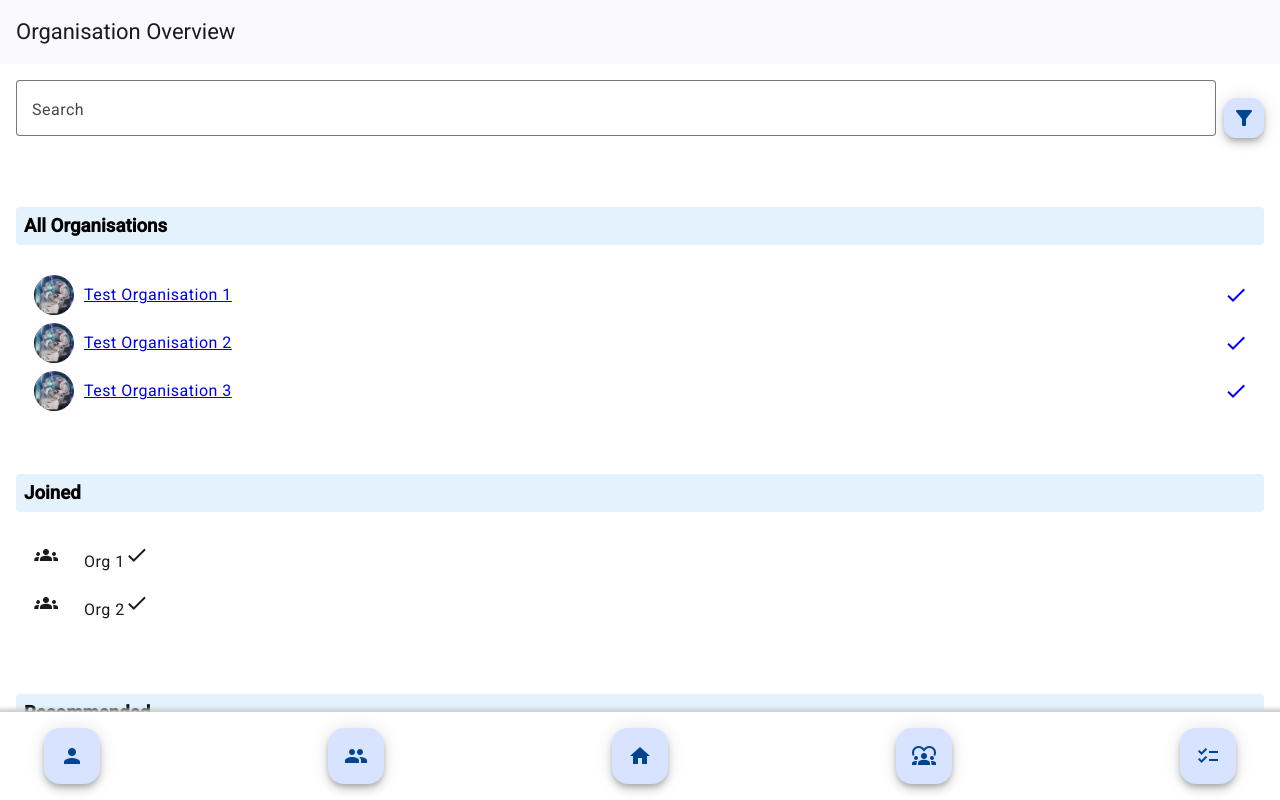
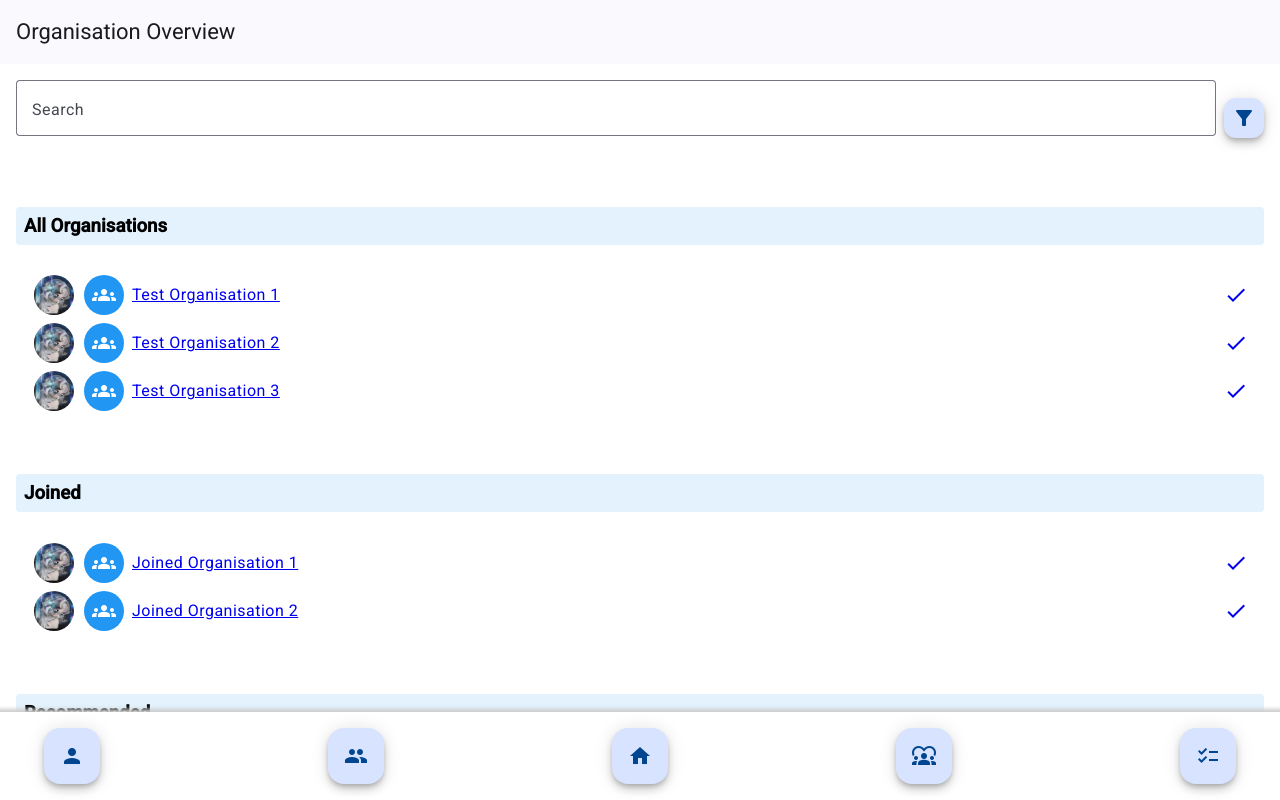
Before and after one commit to Thinum/master_volunteer_app, an Angular app in the folder angular-frontend-new/: page /organisations in a window 1280 px wide. Built offline with nearby package versions, Linux system fonts and the light colour scheme.

Commit message:
Added organisation-list component

```diff
--- /dev/null
+++ b/angular-frontend-new/src/app/components/organisations/organisations-overview/organisation-list/organisation-list.component.css
@@ -0,0 +1,64 @@
+.section {
+  padding: 16px;
+}
+
+.section-title {
+  background-color: #e3f2fd;
+  padding: 8px;
+  border-radius: 4px;
+}
+
+mat-list-item {
+  display: flex;
+  align-items: center;
+  justify-content: center;
+}
+
+.organisation-list-element {
+  display: flex;
+  align-items: center;
+  ::ng-deep mat-icon {
+    text-decoration: none;
+  }
+}
+
+.avatar {
+  width: 40px;
+  height: 40px;
+  border-radius: 50%;
+  margin-right: 8px;
+  object-fit: cover;
+  display: inline-block;
+  vertical-align: middle;
+  background-color: transparent;
+  border: 2px solid transparent;
+}
+
+.avatar-placeholder {
+  background-color: #2196f3;
+  color: white;
+  display: flex;
+  padding: 8px;
+  border-radius: 50%;
+  margin-right: 8px;
+}
+
+.spacer {
+  flex: 1;
+}
+
+.bottom-toolbar {
+  display: flex;
+  justify-content: space-around;
+  position: fixed;
+  bottom: 0;
+  width: 100%;
+}
+
+a {
+  text-decoration: none;
+}
+
+a .link-text {
+  text-decoration: underline;
+}
--- /dev/null
+++ b/angular-frontend-new/src/app/components/organisations/organisations-overview/organisation-list/organisation-list.component.html
@@ -0,0 +1,14 @@
+<div class="section">
+  <h3 class="section-title">{{sectionTitle}}</h3>
+  <mat-list>
+    <mat-list-item *ngFor="let org of organisationsList">
+      <a class="organisation-list-element" routerLink="{{org.id}}" routerLinkActive="active" ariaCurrentWhenActive="page">
+        <img src="test.png" alt="Groups Icon" class="avatar"/>
+        <mat-icon class="avatar-placeholder">groups</mat-icon>
+        <span class="link-text">{{ org.orgName }}</span>
+        <span class="spacer"></span>
+        <mat-icon color="primary">check</mat-icon>
+      </a>
+    </mat-list-item>
+  </mat-list>
+</div>
--- /dev/null
+++ b/angular-frontend-new/src/app/components/organisations/organisations-overview/organisation-list/organisation-list.component.ts
@@ -0,0 +1,29 @@
+import {Component, Input} from '@angular/core';
+import {MatIcon} from "@angular/material/icon";
+import {MatList, MatListItem} from "@angular/material/list";
+import {NgForOf} from "@angular/common";
+import {RouterLink, RouterLinkActive} from "@angular/router";
+import {Organisation} from '../../../../models/organisations.model';
+
+@Component({
+  selector: 'app-organisation-list',
+    imports: [
+        MatIcon,
+        MatList,
+        MatListItem,
+        NgForOf,
+        RouterLink,
+        RouterLinkActive
+    ],
+  templateUrl: './organisation-list.component.html',
+  styleUrl: './organisation-list.component.css'
+})
+export class OrganisationListComponent {
+    @Input() organisationsList?: Organisation[];
+    @Input() sectionTitle?: string;
+
+    doesUrlExist(url: string): boolean{
+        return false;
+
+    }
+}
--- a/angular-frontend-new/src/app/components/organisations/organisations-overview/organisations-overview.component.css
+++ b/angular-frontend-new/src/app/components/organisations/organisations-overview/organisations-overview.component.css
@@ -8,65 +8,3 @@
   flex: 1;
   margin-right: 8px;
 }
-
-.section {
-  padding: 16px;
-}
-
-.section-title {
-  background-color: #e3f2fd;
-  padding: 8px;
-  border-radius: 4px;
-}
-
-mat-list-item {
-  display: flex;
-  align-items: center;
-  justify-content: center;
-}
-
-.organisation-list-element {
-  display: flex;
-  align-items: center;
-}
-
-.avatar {
-  width: 40px;
-  height: 40px;
-  border-radius: 50%;
-  margin-right: 8px;
-  object-fit: cover;
-  display: inline-block;
-  vertical-align: middle;
-  background-color: transparent;
-  border: 2px solid transparent;
-}
-
-.avatar-placeholder {
-  background-color: #2196f3;
-  color: white;
-  display: flex;
-  padding: 8px;
-  border-radius: 50%;
-  margin-right: 8px;
-}
-
-.spacer {
-  flex: 1;
-}
-
-.bottom-toolbar {
-  display: flex;
-  justify-content: space-around;
-  position: fixed;
-  bottom: 0;
-  width: 100%;
-}
-
-a {
-  text-decoration: none;
-}
-
-a .link-text {
-  text-decoration: underline;
-}
--- a/angular-frontend-new/src/app/components/organisations/organisations-overview/organisations-overview.component.html
+++ b/angular-frontend-new/src/app/components/organisations/organisations-overview/organisations-overview.component.html
@@ -12,44 +12,8 @@
   </button>
 </div>
 
-<div class="section">
-  <h3 class="section-title">All Organisations</h3>
-  <mat-list>
-    <mat-list-item *ngFor="let org of organisationsFiltered">
-        <a class="organisation-list-element" routerLink="{{org.id}}" routerLinkActive="active" ariaCurrentWhenActive="page">
-          <!--<mat-icon class="avatar-placeholder">groups</mat-icon>-->
-          <img src="test.png" alt="Groups Icon" class="avatar"/>
-          <span class="link-text">{{ org.orgName }}</span>
-          <span class="spacer"></span>
-          <mat-icon color="primary">check</mat-icon>
-        </a>
-    </mat-list-item>
-  </mat-list>
-</div>
+<app-organisation-list [organisationsList]="organisationsFiltered" [sectionTitle]="'All Organisations'"/>
 
-<!-- Joined Organisations -->
-<div class="section">
-  <h3 class="section-title">Joined</h3>
-  <mat-list>
-    <mat-list-item *ngFor="let org of joinedOrganisations">
-      <mat-icon class="avatar">groups</mat-icon>
-      <span>{{ org.name }}</span>
-      <span class="spacer"></span>
-      <mat-icon color="primary">check</mat-icon>
-    </mat-list-item>
-  </mat-list>
-</div>
+<app-organisation-list [organisationsList]="joinedOrganisations" [sectionTitle]="'Joined'"/>
 
-<!-- Recommended Organisations -->
-<div class="section">
-  <h3 class="section-title">Recommended</h3>
-  <mat-list>
-    <mat-list-item *ngFor="let org of recommendedOrganisations">
-      <mat-icon class="avatar">groups</mat-icon>
-      <span>{{ org.name }}</span>
-      <span class="spacer"></span>
-      <mat-icon color="accent">thumb_up</mat-icon>
-      <mat-icon color="accent">emoji_emotions</mat-icon>
-    </mat-list-item>
-  </mat-list>
-</div>
+<app-organisation-list [organisationsList]="recommendedOrganisations" [sectionTitle]="'Recommended'"/>
--- a/angular-frontend-new/src/app/components/organisations/organisations-overview/organisations-overview.component.ts
+++ b/angular-frontend-new/src/app/components/organisations/organisations-overview/organisations-overview.component.ts
@@ -8,21 +8,18 @@ import {NgForOf} from '@angular/common';
 import {OrganisationService} from '../../../services/api/organisation.service';
 import {Organisation} from '../../../models/organisations.model';
 import {RouterLink, RouterLinkActive} from '@angular/router';
+import {OrganisationListComponent} from './organisation-list/organisation-list.component';
 
 @Component({
   selector: 'app-organisations-overview',
   imports: [
     MatIcon,
-    MatListItem,
-    MatList,
     MatLabel,
     MatFormField,
     MatInput,
     MatButton,
     MatMiniFabButton,
-    NgForOf,
-    RouterLink,
-    RouterLinkActive
+    OrganisationListComponent
   ],
   templateUrl: './organisations-overview.component.html',
   styleUrl: './organisations-overview.component.css'
@@ -35,14 +32,54 @@ export class OrganisationsOverviewComponent implements OnInit{
 
   }
 
-  joinedOrganisations = [
-    { name: 'Org 1', joined: true },
-    { name: 'Org 2', joined: true }
+  joinedOrganisations: Organisation[] = [
+    {
+      id: 3,
+      orgName: "Joined Organisation 1",
+      location: {
+        lat: 0,
+        lon: 0
+      },
+      createdAt: "",
+      body: "This is an organisation 1",
+      deactivated: false
+    },
+    {
+      id: 4,
+      orgName: "Joined Organisation 2",
+      location: {
+        lat: 0,
+        lon: 0
+      },
+      createdAt: "",
+      body: "This is an organisation 2",
+      deactivated: false
+    }
   ];
 
-  recommendedOrganisations = [
-    { name: 'Org A', joined: false },
-    { name: 'Org B', joined: false }
+  recommendedOrganisations: Organisation[] = [
+    {
+      id: 5,
+      orgName: "Recommended Organisation 1",
+      location: {
+        lat: 0,
+        lon: 0
+      },
+      createdAt: "",
+      body: "This is an organisation 1",
+      deactivated: false
+    },
+    {
+      id: 6,
+      orgName: "Recommended Organisation 2",
+      location: {
+        lat: 0,
+        lon: 0
+      },
+      createdAt: "",
+      body: "This is an organisation 2",
+      deactivated: false
+    }
   ];
 
   ngOnInit() {
```
Also changed, not shown: 1 other file (tests, documents, lock files or other folders).
